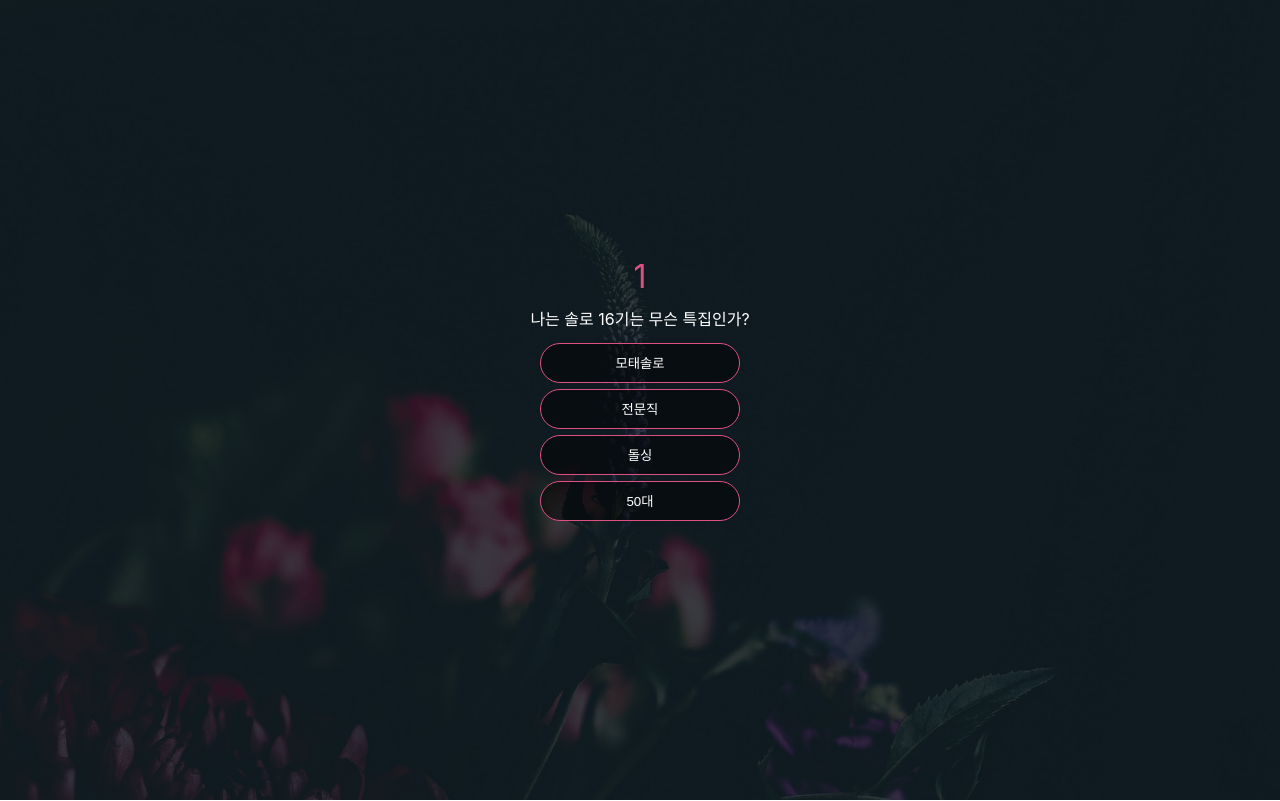
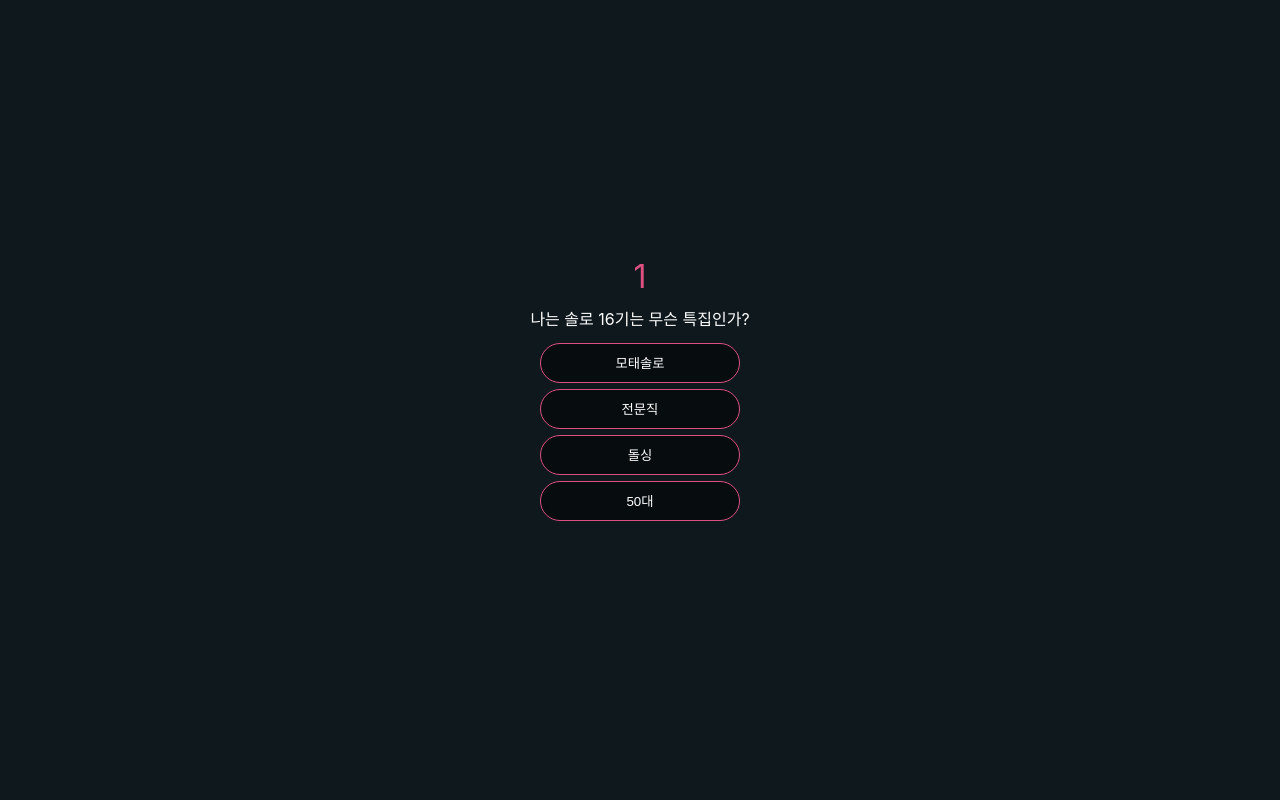
Before and after one commit to jonashan20/futurerichclub, a React (Create React App) app: page /Imsolo16Page in a window 1280 px wide. Built offline with nearby package versions, Linux system fonts and the light colour scheme.

Commit message:
나솔 배경제거

```diff
--- a/src/Imsolo16/Imsolo16Page.js
+++ b/src/Imsolo16/Imsolo16Page.js
@@ -109,8 +109,6 @@ const Imsolo16Page = ()=> {
 
         </div>
 
-        <div className='bg-main'>
-        </div>
 
       </div>
 
--- a/src/Imsolo16/Imsolo16Result.js
+++ b/src/Imsolo16/Imsolo16Result.js
@@ -122,8 +122,6 @@ function Imsolo16Result() {
 
         </div>
 
-        <div className='bg-main'>
-        </div>
 
       </div>
 
```
